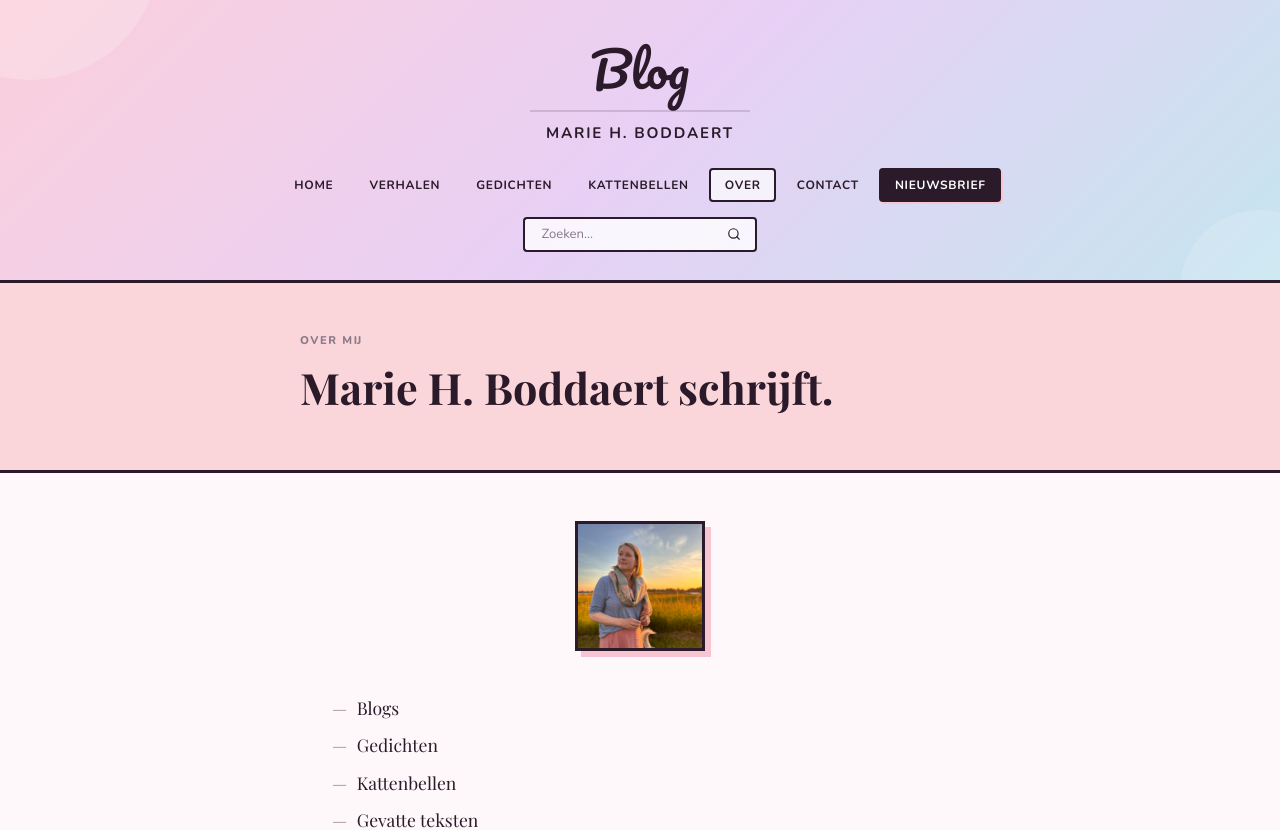
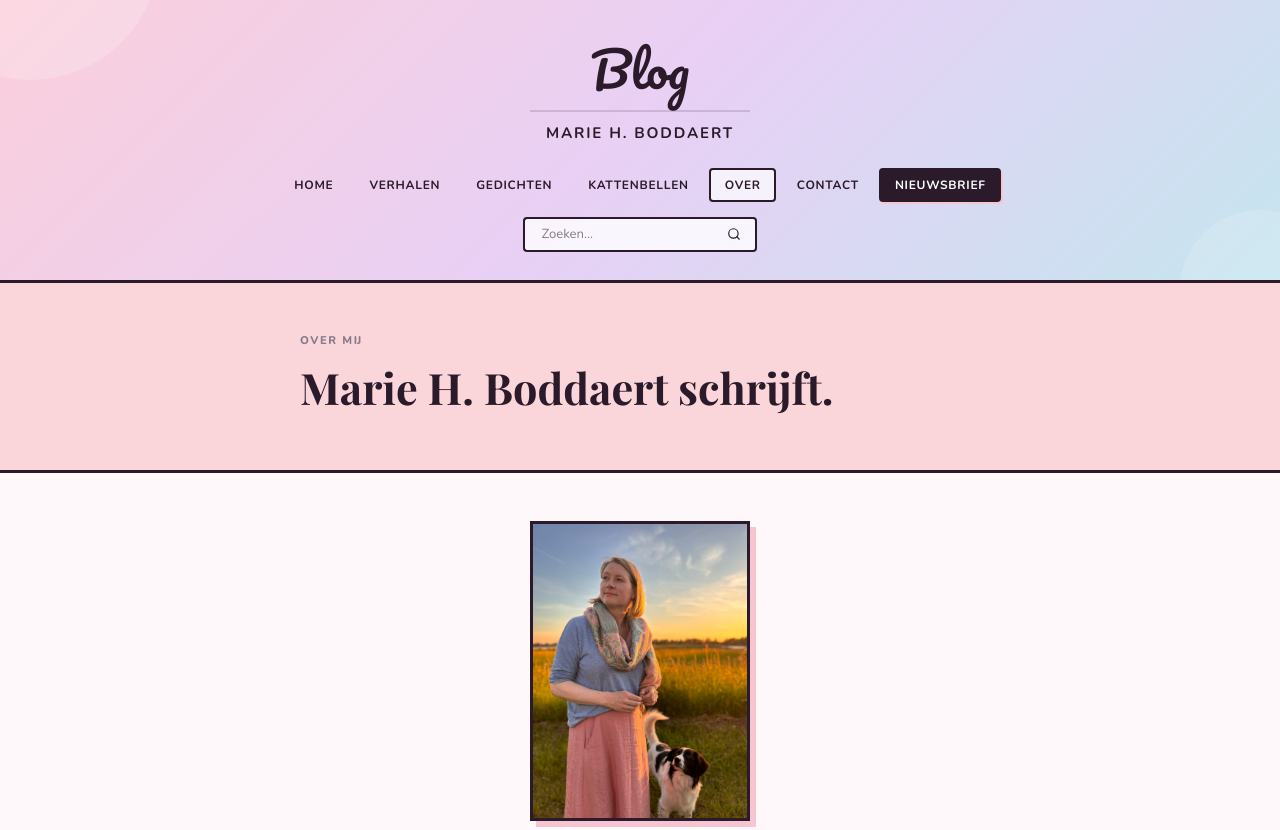
Before and after one commit to manonkeeman/MarieBoddaert, a Next.js app: page /over in a window 1280 px wide. Shown: the top 830 px of the page. Built offline with nearby package versions, Linux system fonts and the light colour scheme; no server answers; a web font is replaced by a local one.

Commit message:
Over mij foto: rechthoekig staand formaat (220x300)
Co-Authored-By: Claude Sonnet 4.6 <noreply@anthropic.com>

```diff
--- a/app/globals.css
+++ b/app/globals.css
@@ -742,12 +742,13 @@ a { color: inherit; text-decoration: none; }
 .over-page { max-width: 680px; margin: 0 auto; padding: 3rem 2rem 5rem; display: flex; flex-direction: column; align-items: center; gap: 2.5rem; }
 
 .over-photo {
-  width: 130px; height: 130px;
+  width: 220px;
+  height: 300px;
   border-radius: 0;
   border: 3px solid var(--border);
   box-shadow: 6px 6px 0 var(--pink);
   object-fit: cover;
-  object-position: top;
+  object-position: center top;
   flex-shrink: 0;
 }
 
```
